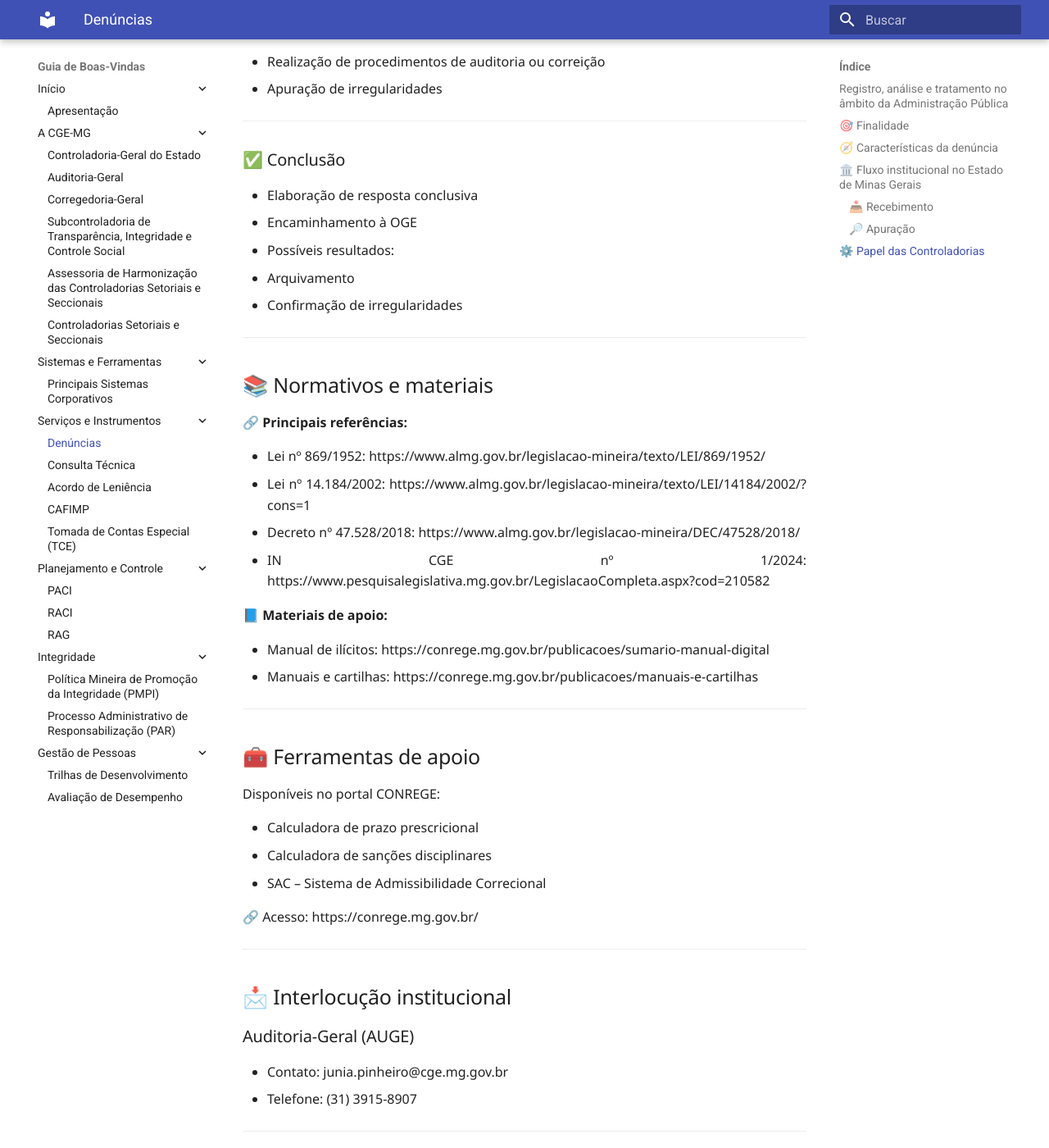
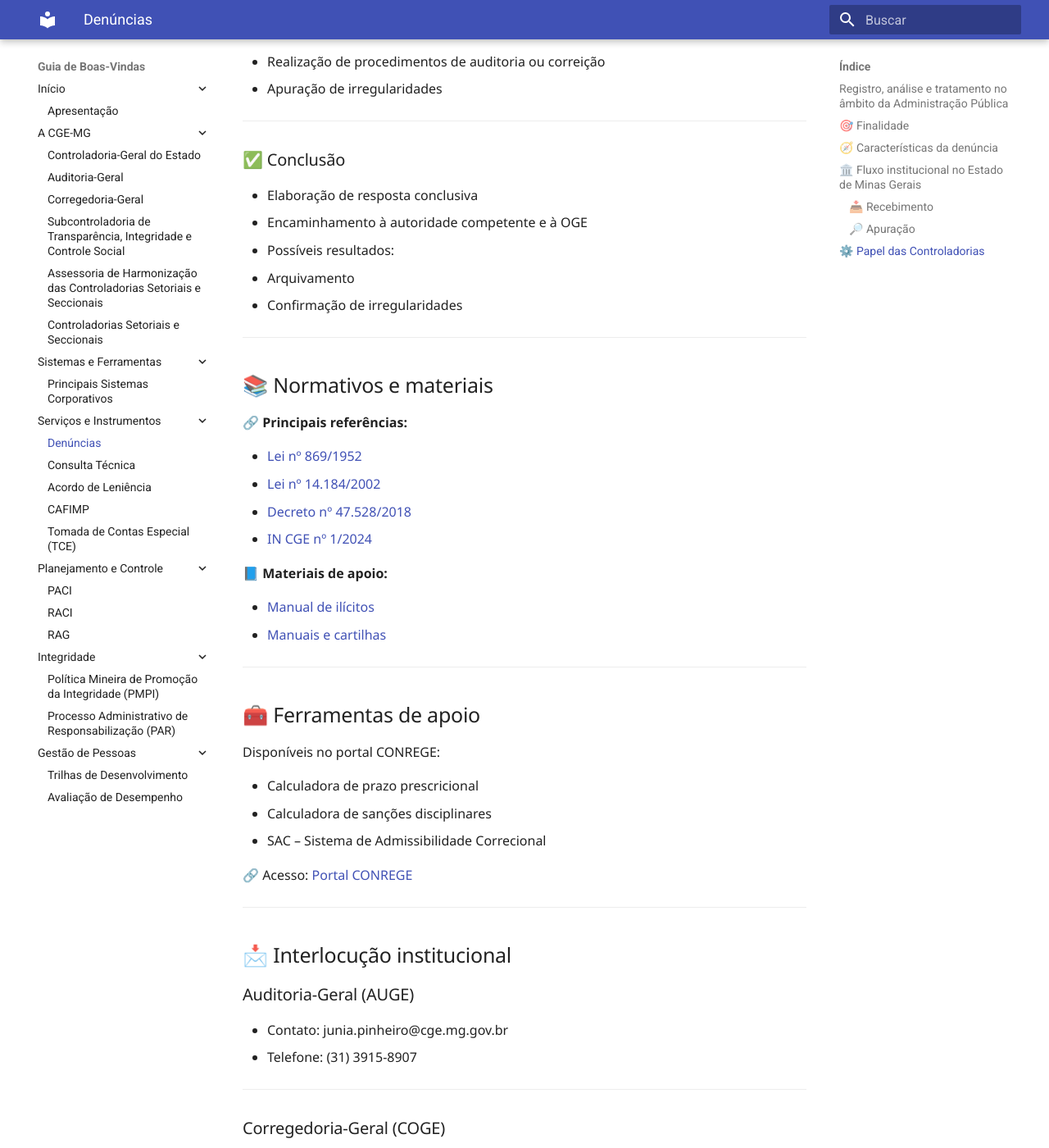
Before and after one commit to CGEMG-AHCS/guia-de-boas-vindas, an MkDocs documentation site: the page built from docs/denuncias.md, in a window 1280 px wide and 1400 px high, scrolled down 3638 px. Shown: the whole window at 82% size. Built offline with MkDocs 1.6.1 and Material for MkDocs 9.7.7, drawn with Linux system fonts in a browser that asks for light colours.

Commit message:
Update denuncias.md

```diff
--- a/docs/denuncias.md
+++ b/docs/denuncias.md
@@ -146,7 +146,7 @@ Classificação:
 ### ✅ Conclusão
 
 - Elaboração de resposta conclusiva
-- Encaminhamento à OGE
+- Encaminhamento à autoridade competente e à OGE
 - Possíveis resultados:
 
   - Arquivamento
@@ -158,15 +158,15 @@ Classificação:
 
 🔗 **Principais referências:**
 
-- Lei nº 869/1952: https://www.almg.gov.br/legislacao-mineira/texto/LEI/869/1952/
-- Lei nº 14.184/2002: https://www.almg.gov.br/legislacao-mineira/texto/LEI/14184/2002/?cons=1
-- Decreto nº 47.528/2018: https://www.almg.gov.br/legislacao-mineira/DEC/47528/2018/
-- IN CGE nº 1/2024: https://www.pesquisalegislativa.mg.gov.br/LegislacaoCompleta.aspx?cod=210582
+- [Lei nº 869/1952](https://www.almg.gov.br/legislacao-mineira/texto/LEI/869/1952/)
+- [Lei nº 14.184/2002](https://www.almg.gov.br/legislacao-mineira/texto/LEI/14184/2002/?cons=1)
+- [Decreto nº 47.528/2018](https://www.almg.gov.br/legislacao-mineira/DEC/47528/2018/)
+- [IN CGE nº 1/2024](https://www.pesquisalegislativa.mg.gov.br/LegislacaoCompleta.aspx?cod=210582)
 
 📘 **Materiais de apoio:**
 
-- Manual de ilícitos: https://conrege.mg.gov.br/publicacoes/sumario-manual-digital
-- Manuais e cartilhas: https://conrege.mg.gov.br/publicacoes/manuais-e-cartilhas
+- [Manual de ilícitos](https://conrege.mg.gov.br/publicacoes/sumario-manual-digital)
+- [Manuais e cartilhas](https://conrege.mg.gov.br/publicacoes/manuais-e-cartilhas)
 
 ---
 
@@ -178,7 +178,7 @@ Disponíveis no portal CONREGE:
 - Calculadora de sanções disciplinares
 - SAC – Sistema de Admissibilidade Correcional
 
-🔗 Acesso: https://conrege.mg.gov.br/
+🔗 Acesso: [Portal CONREGE](https://conrege.mg.gov.br/)
 
 ---
 
```
